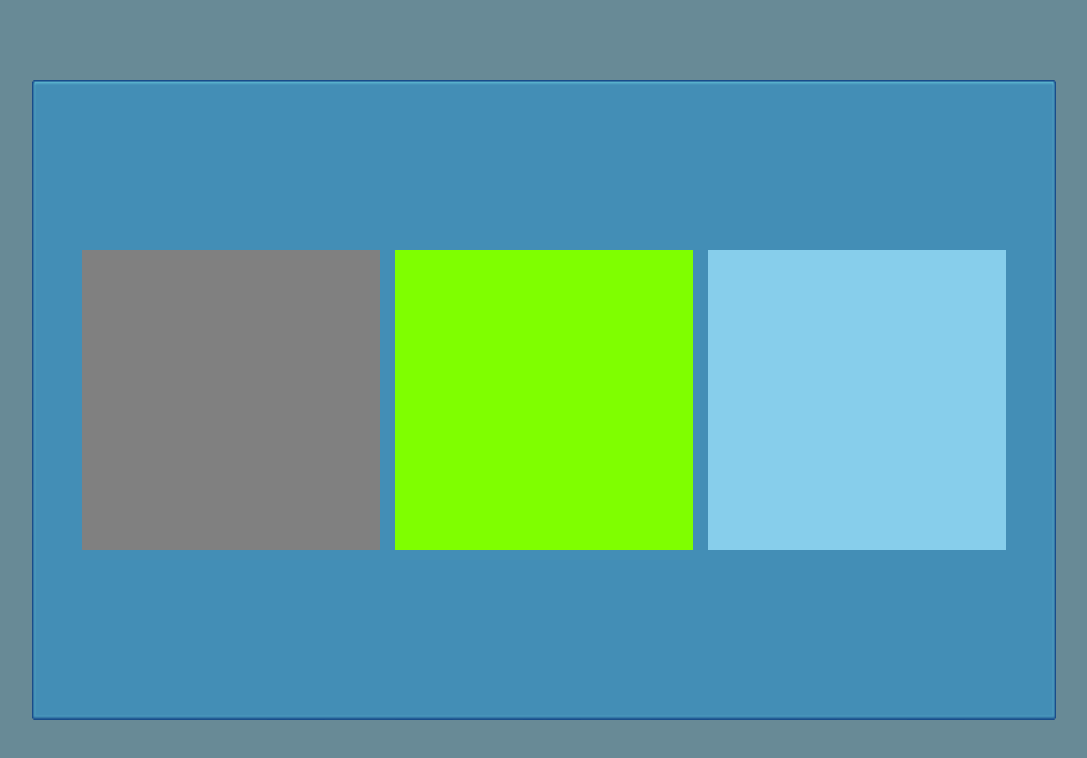
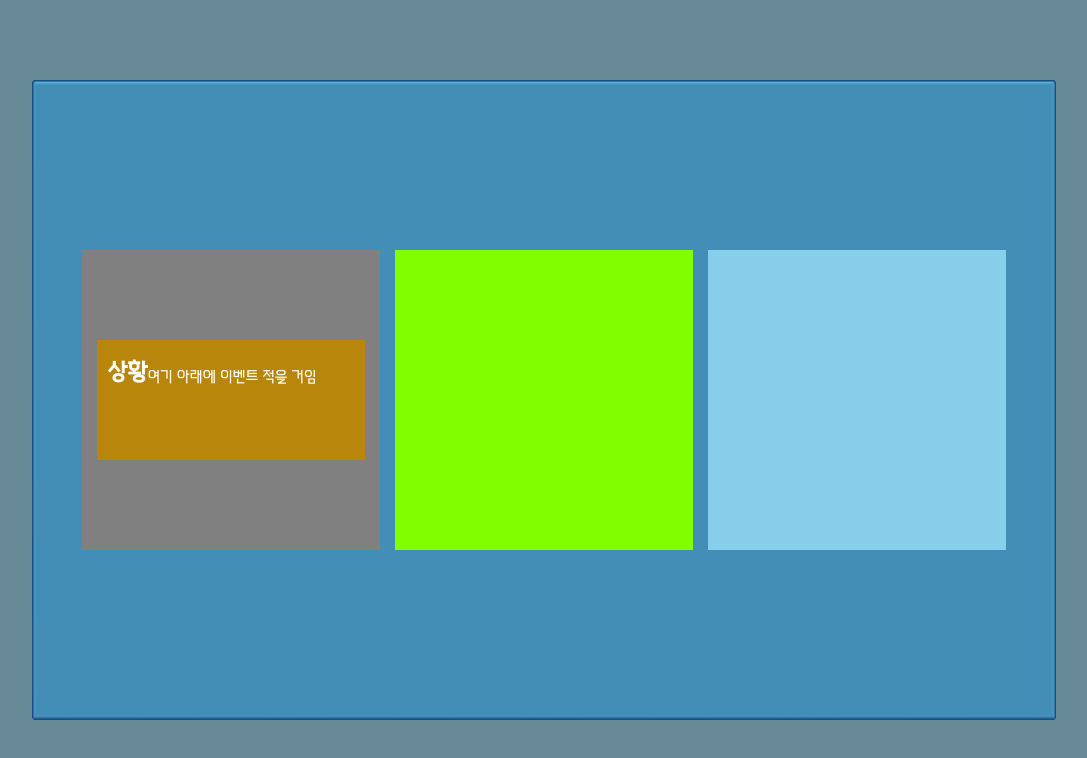
Before and after one commit to Nidurolak/jaewoo-sAI, a React (Create React App) app: page / in a window 1280 px wide. Both pictures are taken after a click on the button "AI 만들기". Shown: the top 758 px of the page, without its empty margins (96-1183 px from the left). Built offline with nearby package versions, Linux system fonts and the light colour scheme.

Commit message:
feat : 기초 틀 구상

```diff
--- a/src/components/AIMaker.tsx
+++ b/src/components/AIMaker.tsx
@@ -3,16 +3,25 @@ import { styled } from 'styled-components';
 import Mainbutton800400 from '../assets/MainButton800400.png'
 import { useRecoilState } from 'recoil';
 import { AIMakerExplainModalBool } from '../store/atom';
+import EventMaker from './AIMakerTool/EventMaker';
 
 function AIMaker() {
   const [AIMakerexplainModalBool, setAIMakerexplainModalBool] = useRecoilState(AIMakerExplainModalBool);
 
+  const handleCloseModal = () => {
+    setAIMakerexplainModalBool(false);
+  };
+  const handleChildClick = (e: React.MouseEvent<HTMLDivElement>) => {
+    e.stopPropagation();
+  };
+
+
   return (<>
     {AIMakerexplainModalBool == true &&
-      <Container onClick={() => setAIMakerexplainModalBool(false)}>
-        <RejectBox>
+      <Container onClick={handleCloseModal}>
+        <RejectBox onClick={handleChildClick}>
           <LeftBox>
-            <EventDiv></EventDiv>
+            <EventMaker></EventMaker>
           </LeftBox>
           <MiddleBox></MiddleBox>
           <RightBox></RightBox>
@@ -33,6 +42,7 @@ flex-direction: column;
 justify-content: center;
 width: 90%;
 height: 70px;
+background-color: darkgoldenrod;
 `
 
 const MiddleBox = styled.div`
@@ -40,7 +50,7 @@ align-items: center;
 display: flex;
 flex-direction: column;
 justify-content: center;
-width: 400px;
+width: 500px;
 height: 300px;
 background-color: chartreuse;
 `
@@ -50,7 +60,7 @@ align-items: center;
 display: flex;
 flex-direction: column;
 justify-content: center;
-width: 400px;
+width: 500px;
 height: 300px;
 background-color: gray;
 `
@@ -60,7 +70,7 @@ align-items: center;
 display: flex;
 flex-direction: column;
 justify-content: center;
-width: 400px;
+width: 500px;
 height: 300px;
 background-color: skyblue;
 `
@@ -91,13 +101,13 @@ background-repeat: no-repeat;
   border: none;
   font-size: 17px;
   font-family: 'Mabinogi_Classic_TTF';
-  cursor: pointer;
+  /*cursor: pointer;
   &:hover{
     filter: brightness(110%);
   }
   &:active {
     filter: brightness(130%);
-  }
+  }*/
 `
 const Container = styled.div`
 display: flex;
--- /dev/null
+++ b/src/components/AIMakerTool/EventMaker.tsx
@@ -0,0 +1,45 @@
+import React, { useState, ChangeEvent, useEffect } from 'react';
+import { styled } from 'styled-components';
+import Mainbutton800400 from '../assets/MainButton800400.png'
+import { useRecoilState } from 'recoil';
+import exp from 'constants';
+
+function EventMaker() {
+
+
+    return (
+        <EventDiv>
+            <RowBox>
+                <h2>상황</h2>
+                <h3>여기 아래에 이벤트 적을 거임</h3>
+            </RowBox>
+
+        </EventDiv>)
+}
+
+export default EventMaker
+
+
+const RowBox = styled.div`
+align-items: flex-end;
+display: flex;
+flex-direction: row;
+justify-content: flex-start;
+width: 100%;
+`
+
+const EventDiv = styled.div`
+align-items: center;
+display: flex;
+flex-direction: column;
+justify-content: flex-start;
+width: 90%;
+height: 120px;
+background-color: darkgoldenrod;
+padding: 10px;
+
+  h1 {word-spacing: 1px;word-break:keep-all; font-weight: 100;margin-top: 10px;font-size: 45px;font-family: 'Mabinogi_Classic_TTF';}
+  h2 {word-spacing: 1px;word-break:keep-all;  margin-top: 10px; font-size: inherit; font-family: 'Mabinogi_Classic_TTF';}
+  h3 {word-spacing: 1px;word-break:keep-all;  text-align: justify; font-weight: 100; font-size: 15px; font-family: 'Mabinogi_Classic_TTF'; white-space: pre-wrap;}
+
+`
```
